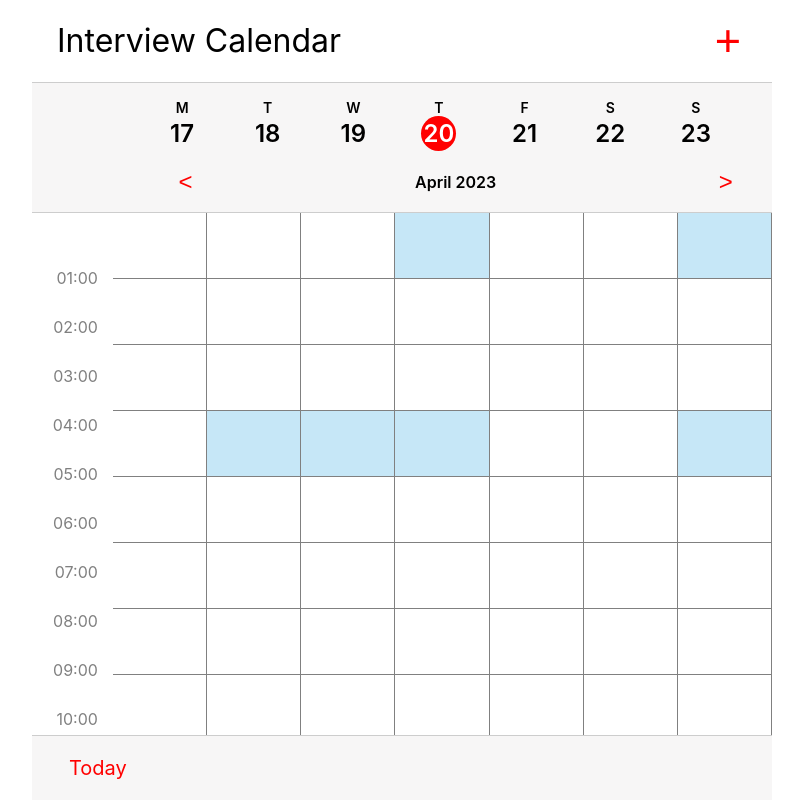
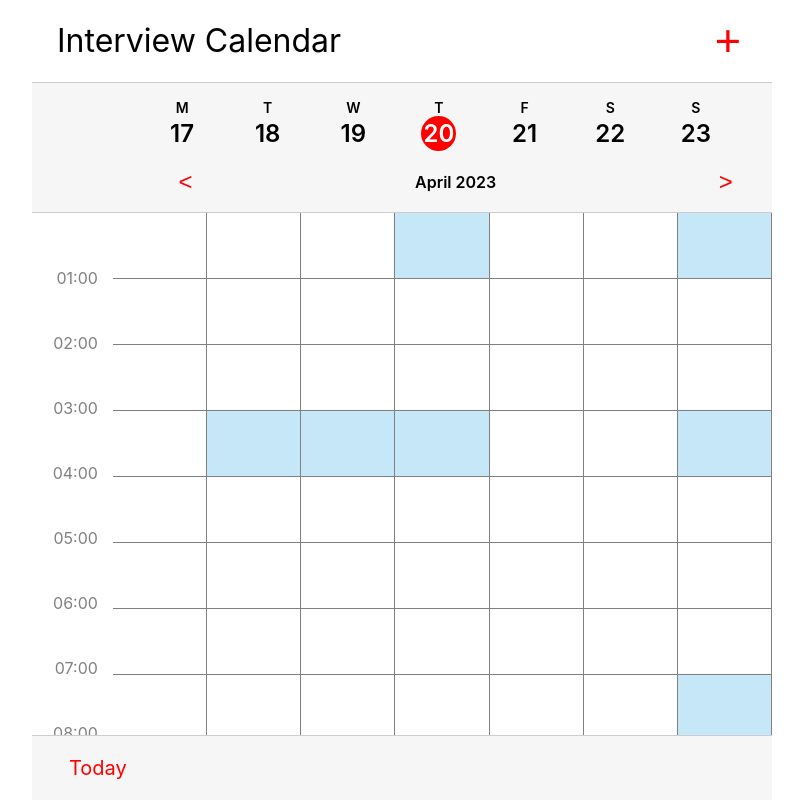
Before and after one commit to Aleksandr-Rozhok/Calendar, a React (Create React App) app: page / in a window 1280 px wide. Shown: the whole page, without its empty margins (238-1041 px from the left). Built offline with nearby package versions, Linux system fonts and the light colour scheme; data requests are answered from the project's data file.

Commit message:
add: adaptiv

```diff
--- a/calendar.json
+++ b/calendar.json
@@ -49,6 +49,11 @@
       "time": 3,
       "day": 4,
       "id": "d37b1c56-fcbf-4aa7-81f8-641402cf44a1"
+    },
+    {
+      "time": 7,
+      "day": 0,
+      "id": "5549edda-ee15-4945-9401-00505c1b9089"
     }
   ]
 }
--- a/src/components/app/App.jsx
+++ b/src/components/app/App.jsx
@@ -9,13 +9,14 @@ import Sheet from "../calendarSheet/CalendarSheet.jsx";
 const App = () => {
   const AppWrapper = styled.div`
     max-width: 740px;
+    min-width: 390px;
     height: 100vh;
     display: flex;
     justify-content: center;
     flex-direction: column;
     margin: auto;
 
-    @media (min-width: 741px) {
+    @media (min-width: 740px) {
       justify-content: center;
     }
   `
--- a/src/components/hoursPointer/HoursPointer.jsx
+++ b/src/components/hoursPointer/HoursPointer.jsx
@@ -9,9 +9,9 @@ const HoursPointer = ({pointer}) => {
     justify-content: center;
     align-items: center;
     color: grey;
-    padding-top: calc(23px + (100vh - 740px) / 10);
+    padding-top: 45px;
+    flex-grow: 1;
   `
-
   return (
     <HourPointer>{pointer}</HourPointer>
   );
```
